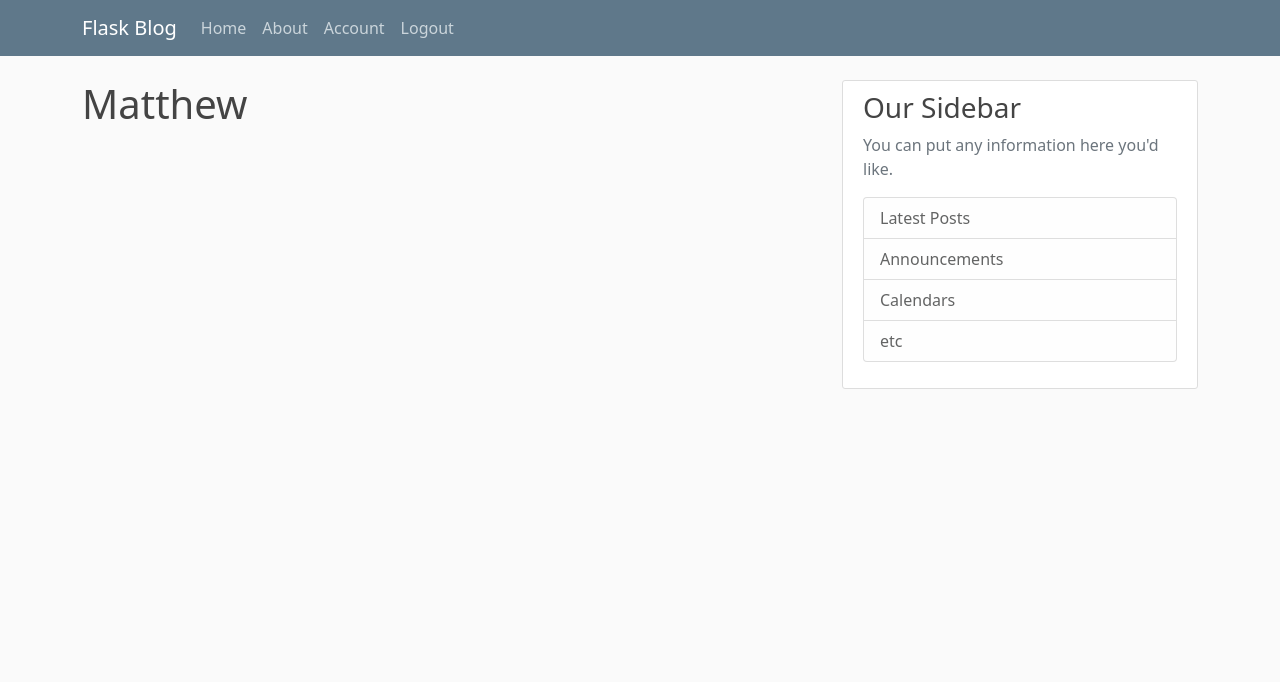
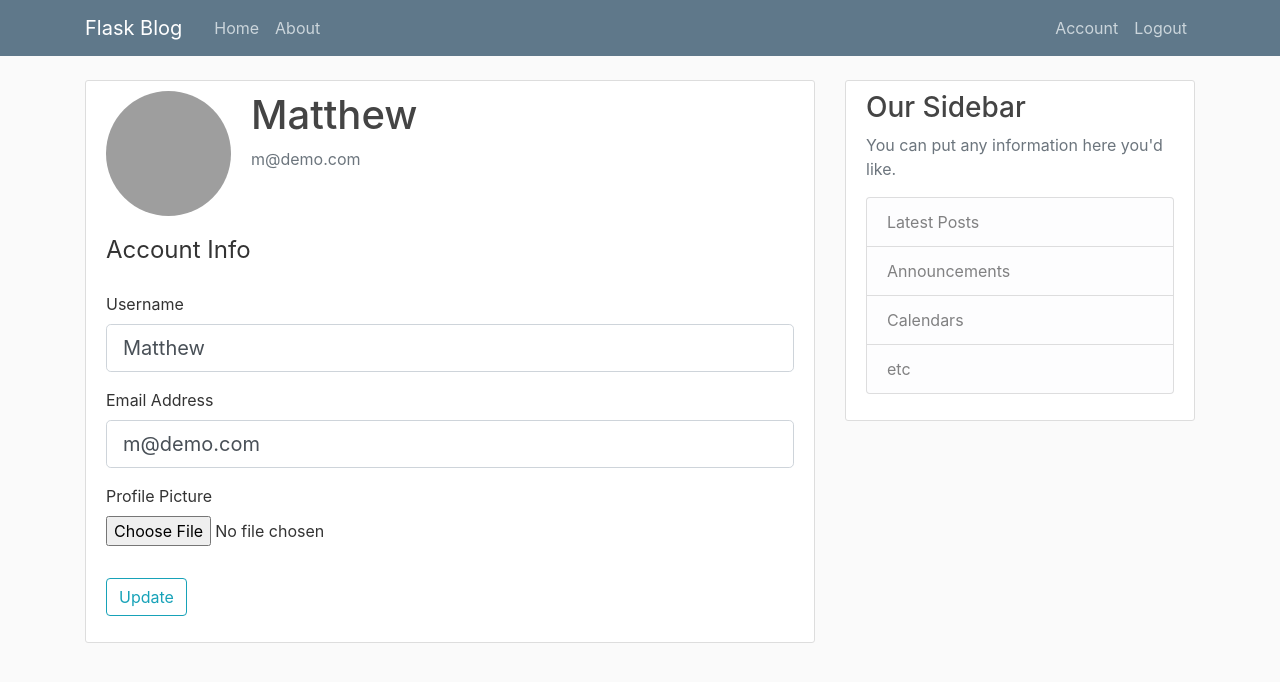
Before and after one commit to Matthew-Mullins/flask_blog, a Flask app: page /account in a window 1280 px wide. Shown: the top 682 px of the page. Run offline with Flask 2, Linux system fonts and the light colour scheme; a user stored in the database is signed in; some libraries are stand-ins or nearby versions; grey boxes are pictures that could not be loaded.

Commit message:
Users can now update their account information and change their profile picture

```diff
--- a/flask_blog/forms.py
+++ b/flask_blog/forms.py
@@ -1,4 +1,6 @@
 from flask_wtf import FlaskForm
+from flask_wtf.file import FileField, FileAllowed
+from flask_login import current_user
 from wtforms import StringField, PasswordField, SubmitField, BooleanField
 from wtforms.validators import DataRequired, Length, Email, EqualTo, ValidationError
 from flask_blog.models import User
@@ -31,3 +33,23 @@ class LoginForm(FlaskForm):
                              validators=[DataRequired()])
     remember = BooleanField('Remember Login')
     submit = SubmitField('Login')
+
+class UpdateAccountForm(FlaskForm):
+    username = StringField('Username',
+                           validators=[DataRequired(), Length(min=2, max=20)])
+    email = StringField('Email Address',
+                        validators=[DataRequired(), Email()])
+    image = FileField('Profile Picture', validators=[FileAllowed(['jpg', 'png'])])
+    submit = SubmitField('Update')
+
+    def validate_username(self, username):
+        if username.data != current_user.username:
+            user = User.query.filter_by(username=username.data).first()
+            if user:
+                raise ValidationError('That username is taken. Please choose a different one.')
+
+    def validate_email(self, email):
+        if email.data != current_user.email:
+            user = User.query.filter_by(email=email.data).first()
+            if user:
+                raise ValidationError('That email is already registered. Please choose a different one.')
--- a/flask_blog/routes.py
+++ b/flask_blog/routes.py
@@ -1,6 +1,9 @@
+import os
+import secrets
+from PIL import Image
 from flask import render_template, url_for, flash, redirect, request
 from flask_blog import app, db, bcrypt
-from flask_blog.forms import RegistrationForm, LoginForm
+from flask_blog.forms import RegistrationForm, LoginForm, UpdateAccountForm
 from flask_blog.models import User, Post
 from flask_login import login_user, logout_user, current_user, login_required
 
@@ -28,10 +31,37 @@ def home():
 def about():
     return render_template('about.html', title='About')
 
-@app.route('/account')
+def save_picture(form_image):
+    random_hex = secrets.token_hex(8)
+    _, extension = os.path.splitext(form_image.filename)
+    image_filename = random_hex + extension
+    image_path = os.path.join(app.root_path, 'static/profile_pictures', image_filename)
+
+    output_size = (125, 125)
+    i = Image.open(form_image)
+    i.thumbnail(output_size)
+
+    i.save(image_path)
+    return image_filename
+
+@app.route('/account', methods=['GET', 'POST'])
 @login_required
 def account():
-    return render_template('account.html', title='Account')
+    form = UpdateAccountForm()
+    if form.validate_on_submit():
+        if form.image.data:
+            image_file = save_picture(form.image.data)
+            current_user.image_file = image_file
+        current_user.username = form.username.data
+        current_user.email = form.email.data
+        db.session.commit()
+        flash('Your account has been updated!', 'success')
+        return redirect(url_for('account'))
+    elif request.method == 'GET':
+        form.username.data = current_user.username
+        form.email.data = current_user.email
+    image_file = url_for('static', filename='profile_pictures/' + current_user.image_file)
+    return render_template('account.html', title='Account', image=image_file, form=form)
 
 @app.route('/register', methods=['GET', 'POST'])
 def register():
--- a/flask_blog/templates/account.html
+++ b/flask_blog/templates/account.html
@@ -1,4 +1,56 @@
 {% extends 'layout.html' %}
 {% block content %}
-    <h1>{{ current_user.username }}</h1>
+    <div class="content-section">
+        <div class="media">
+            <img class="rounded-circle account-img" src="{{ image }}">
+            <div class="media-body">
+                <h2 class="account-heading">{{ current_user.username }}</h2>
+                <p class="text-secondary">{{ current_user.email }}</p>
+            </div>
+        </div>
+        <form method="POST" action="" enctype="multipart/form-data">
+            {{ form.hidden_tag() }}
+            <fieldset class="form-group">
+                <legend class="border-button mb-4">Account Info</legend>
+                <div class="form-group">
+                    {{ form.username.label(class="form-control-label") }}
+                    {% if form.username.errors %}
+                        {{ form.username(class="form-control form-control-lg is-invalid") }}
+                        <div class="invalid-feedback">
+                            {% for error in form.username.errors %}
+                                <span>{{ error }}</span>
+                            {% endfor %}
+                        </div>
+                    {% else %}
+                        {{ form.username(class="form-control form-control-lg") }}
+                    {% endif %}
+                </div>
+                <div class="form-group">
+                    {{ form.email.label(class="form-control-label") }}
+                    {% if form.email.errors %}
+                        {{ form.email(class="form-control form-control-lg is-invalid") }}
+                        <div class="invalid-feedback">
+                            {% for error in form.email.errors %}
+                                <span>{{ error }}</span>
+                            {% endfor %}
+                        </div>
+                    {% else %}
+                        {{ form.email(class="form-control form-control-lg") }}
+                    {% endif %}
+                </div>
+                <div class="form-group">
+                    {{ form.image.label() }}
+                    {{ form.image(class="form-control-file") }}
+                    {% if form.image.errors %}
+                        {% for error in form.image.errors %}
+                            <span class="text-danger">{{ error }}</span></br>
+                        {% endfor %}
+                    {% endif %}
+                </div>
+            </fieldset>
+            <div class="form-group">
+                {{ form.submit(class="btn btn-outline-info") }}
+            </div>
+        </form>
+    </div>
 {% endblock content %}
--- a/flask_blog/templates/layout.html
+++ b/flask_blog/templates/layout.html
@@ -3,10 +3,10 @@
     <head>
         <!-- Required meta tags -->
         <meta charset="utf-8">
-        <meta name="viewport" content="width=device-width, initial-scale=1">
+        <meta name="viewport" content="width=device-width, initial-scale=1, shrink-to-fit=no">
 
         <!-- Bootstrap CSS -->
-        <link href="https://cdn.jsdelivr.net/npm/bootstrap@5.0.0-beta1/dist/css/bootstrap.min.css" rel="stylesheet" integrity="sha384-giJF6kkoqNQ00vy+HMDP7azOuL0xtbfIcaT9wjKHr8RbDVddVHyTfAAsrekwKmP1" crossorigin="anonymous">
+        <link rel="stylesheet" href="https://maxcdn.bootstrapcdn.com/bootstrap/4.0.0/css/bootstrap.min.css" integrity="sha384-Gn5384xqQ1aoWXA+058RXPxPg6fy4IWvTNh0E263XmFcJlSAwiGgFAW/dAiS6JXm" crossorigin="anonymous">
 
         <link rel="stylesheet" type="text/css" href="{{ url_for('static', filename='main.css') }}">
 
@@ -74,13 +74,10 @@
             </div>
         </main>
 
-        <!-- Optional JavaScript; choose one of the two! -->
-
-        <!-- Option 1: Bootstrap Bundle with Popper -->
-        <!-- <script src="https://cdn.jsdelivr.net/npm/bootstrap@5.0.0-beta1/dist/js/bootstrap.bundle.min.js" integrity="sha384-ygbV9kiqUc6oa4msXn9868pTtWMgiQaeYH7/t7LECLbyPA2x65Kgf80OJFdroafW" crossorigin="anonymous"></script> -->
-
-        <!-- Option 2: Separate Popper and Bootstrap JS -->
-        <script src="https://cdn.jsdelivr.net/npm/@popperjs/core@2.5.4/dist/umd/popper.min.js" integrity="sha384-q2kxQ16AaE6UbzuKqyBE9/u/KzioAlnx2maXQHiDX9d4/zp8Ok3f+M7DPm+Ib6IU" crossorigin="anonymous"></script>
-        <script src="https://cdn.jsdelivr.net/npm/bootstrap@5.0.0-beta1/dist/js/bootstrap.min.js" integrity="sha384-pQQkAEnwaBkjpqZ8RU1fF1AKtTcHJwFl3pblpTlHXybJjHpMYo79HY3hIi4NKxyj" crossorigin="anonymous"></script>
+        <!-- Optional JavaScript -->
+        <!-- jQuery first, then Popper.js, then Bootstrap JS -->
+        <script src="https://code.jquery.com/jquery-3.2.1.slim.min.js" integrity="sha384-KJ3o2DKtIkvYIK3UENzmM7KCkRr/rE9/Qpg6aAZGJwFDMVNA/GpGFF93hXpG5KkN" crossorigin="anonymous"></script>
+        <script src="https://cdnjs.cloudflare.com/ajax/libs/popper.js/1.12.9/umd/popper.min.js" integrity="sha384-ApNbgh9B+Y1QKtv3Rn7W3mgPxhU9K/ScQsAP7hUibX39j7fakFPskvXusvfa0b4Q" crossorigin="anonymous"></script>
+        <script src="https://maxcdn.bootstrapcdn.com/bootstrap/4.0.0/js/bootstrap.min.js" integrity="sha384-JZR6Spejh4U02d8jOt6vLEHfe/JQGiRRSQQxSfFWpi1MquVdAyjUar5+76PVCmYl" crossorigin="anonymous"></script>
     </body>
 </html>
```
Also changed, not shown: flask_blog/site.db, flask_blog/static/profile_pictures/default.jpg (added).
